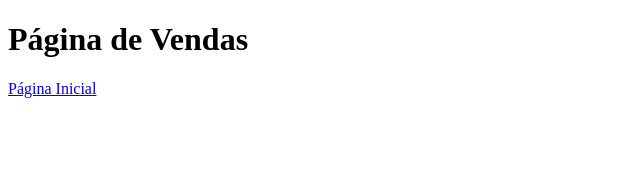
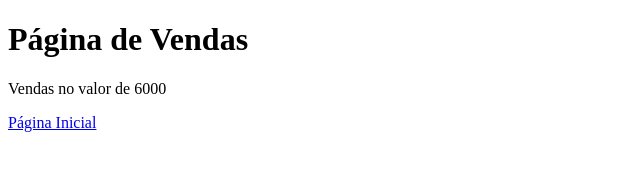
Before and after one commit to IvanBlaise/aulateste, a plain HTML site: page vendas.html in a window 1280 px wide. Shown: the whole page, without its empty margins (0-640 px from the left). Drawn offline with Linux system fonts and the light colour scheme.

Commit message:
Update vendas.html

```diff
--- a/vendas.html
+++ b/vendas.html
@@ -9,6 +9,7 @@
 <body>
 
     <h1>Página de Vendas</h1>
+    <p> Vendas no valor de 6000</p>
     <a href="index.html">Página Inicial</a>
 
 </body>
```
